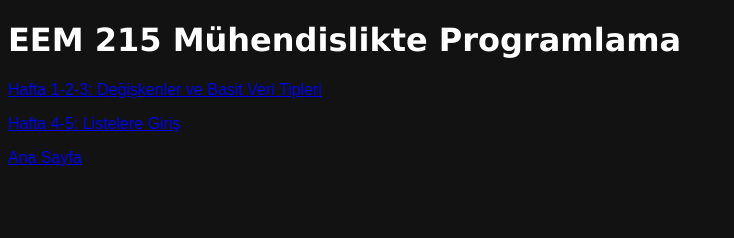
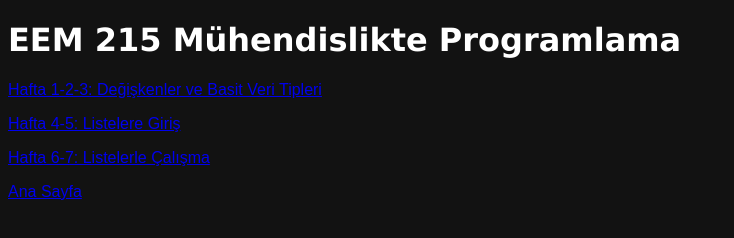
Before and after one commit to mtahakoroglu/mtahakoroglu.github.io, a plain HTML site: page python.html in a window 1280 px wide. Shown: the whole page, without its empty margins (0-734 px from the left). Drawn offline with Linux system fonts and the light colour scheme.

Commit message:
Week 6-7 materials added for Python class.

```diff
--- a/python.html
+++ b/python.html
@@ -9,6 +9,7 @@
         <h1>EEM 215 Mühendislikte Programlama</h1>
             <p align="justify"><a href="https://github.com/mtahakoroglu/gumushane-EEM-bilgisayar-programlama/tree/main/Python/hafta-1-2-3">Hafta 1-2-3: Değişkenler ve Basit Veri Tipleri</a></p>
             <p align="justify"><a href="https://github.com/mtahakoroglu/gumushane-EEM-bilgisayar-programlama/tree/main/Python/hafta-4-5">Hafta 4-5: Listelere Giriş</a></p>
+            <p align="justify"><a href="https://github.com/mtahakoroglu/gumushane-EEM-bilgisayar-programlama/tree/main/Python/hafta-6-7">Hafta 6-7: Listelerle Çalışma</a></p>
             <a href="index.html">Ana Sayfa</a>
     </body>
 </html>
```
